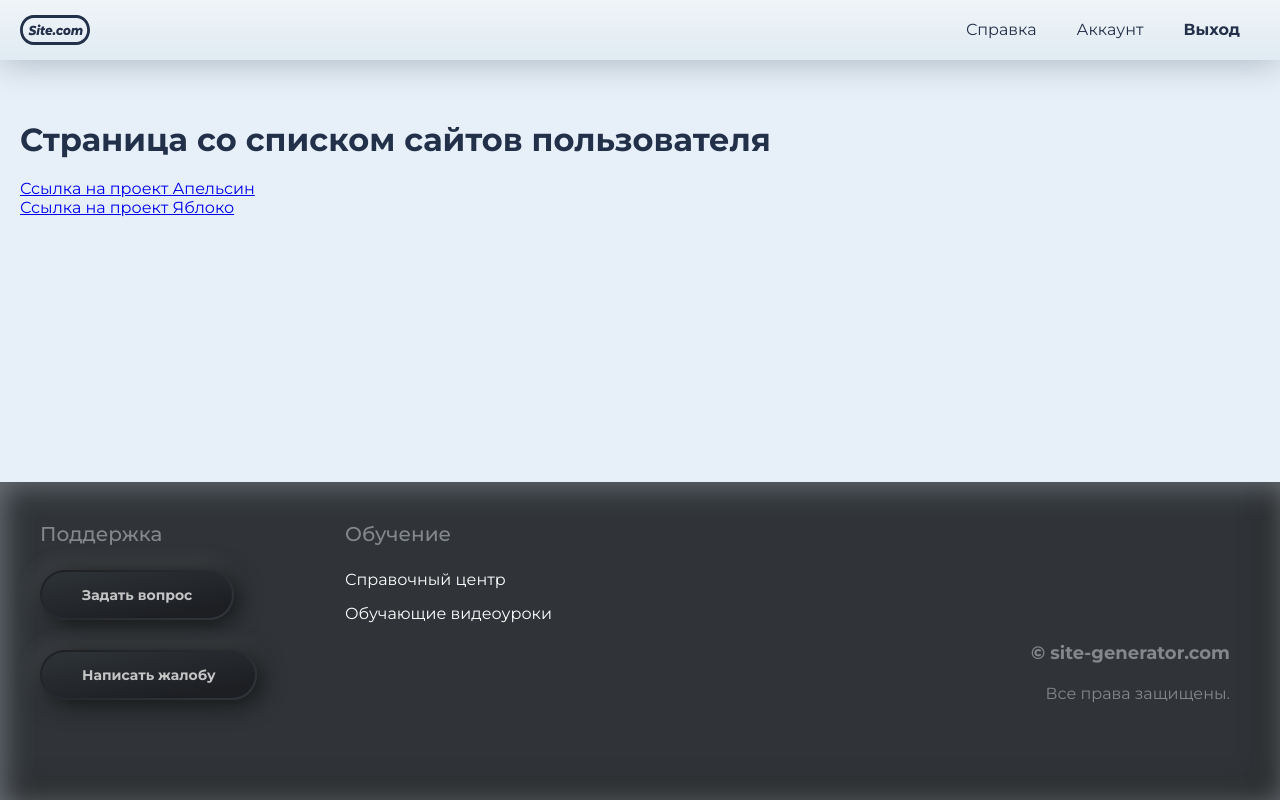
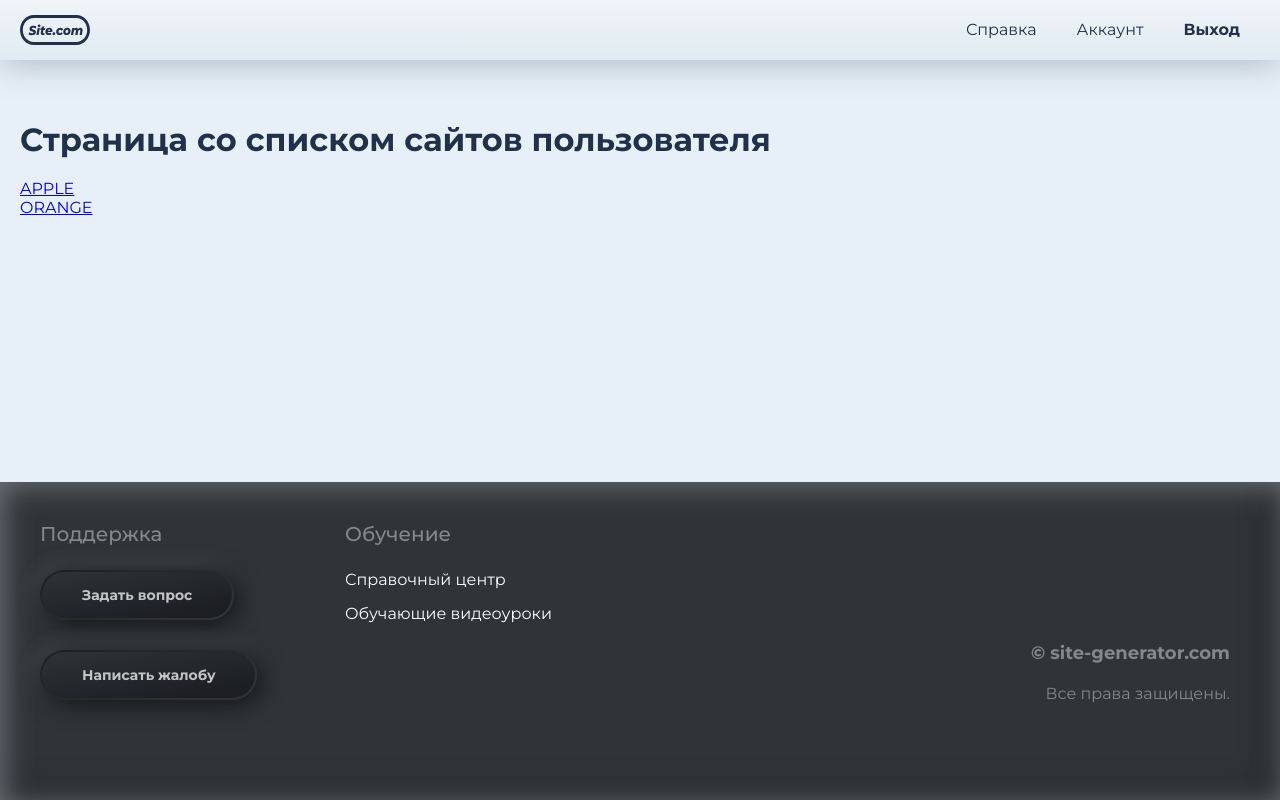
Before and after one commit to tagir-developer/website-builder, a React (Create React App) app in the folder client/: page /pr in a window 1280 px wide. Built offline with nearby package versions, Linux system fonts and the light colour scheme.

Commit message:
match.params.name - success

```diff
--- a/client/src/pages/ProjectsPage/ProjectsPage.tsx
+++ b/client/src/pages/ProjectsPage/ProjectsPage.tsx
@@ -5,16 +5,31 @@ import Footer from '../../components/UI/Footer/Footer'
 
 const ProjectsPage: React.FC = () => {
 
-	const name = 'apple'
+	const array = [
+		{name: 'apple'},
+		{name: 'orange'},
+		{name: 'banana'},
+	]
 
 	return (
 		<>
 			<TopMenu menuType="auth" />
 			<div className="content-area">
 				<h1>Страница со списком сайтов пользователя</h1>
-				<NavLink to={"/" + name}>Ссылка на проект Апельсин</NavLink>
-				<div></div>
-				<NavLink to="/apple">Ссылка на проект Яблоко</NavLink>
+				{/* {array.map((i) => {
+					return (
+						<>
+						<NavLink to={"/pr/" + i.name}>{i.name}</NavLink>
+						<div></div>
+						</>
+					)
+				})} */}
+
+			<NavLink to={"/pr/" + 'apple'}>APPLE</NavLink>
+			<div></div>
+			<NavLink to={"/pr/" + 'orange'}>ORANGE</NavLink>
+
+
 
 			</div>
 			<Footer />
--- a/client/src/pages/WebsitePage/WebsitePage.tsx
+++ b/client/src/pages/WebsitePage/WebsitePage.tsx
@@ -3,12 +3,22 @@ import TopMenu from '../../components/Navigation/topMenu/TopMenu/TopMenu'
 import Footer from '../../components/UI/Footer/Footer'
 import {RouteComponentProps, withRouter} from 'react-router-dom'
 
-const WebsitePage: React.FC<RouteComponentProps> = ({match}) => {
+interface IRouteProps {
+	name: string
+}
+
+interface IWebsitePage extends RouteComponentProps<IRouteProps> {
+
+}
+
+const WebsitePage: React.FC<IWebsitePage> = ({match}) => {
 	return (
 		<>
 			<TopMenu menuType="auth-project" />
 			<div className="content-area">
-				<h1>Страница отдельного проекта - {match.params.name}</h1>
+				<h1>Страница отдельного проекта</h1>
+				<p>{JSON.stringify(match.params)}</p>
+				<p>{match.params.name}</p>
 			</div>
 			<Footer />
 		</>
```
